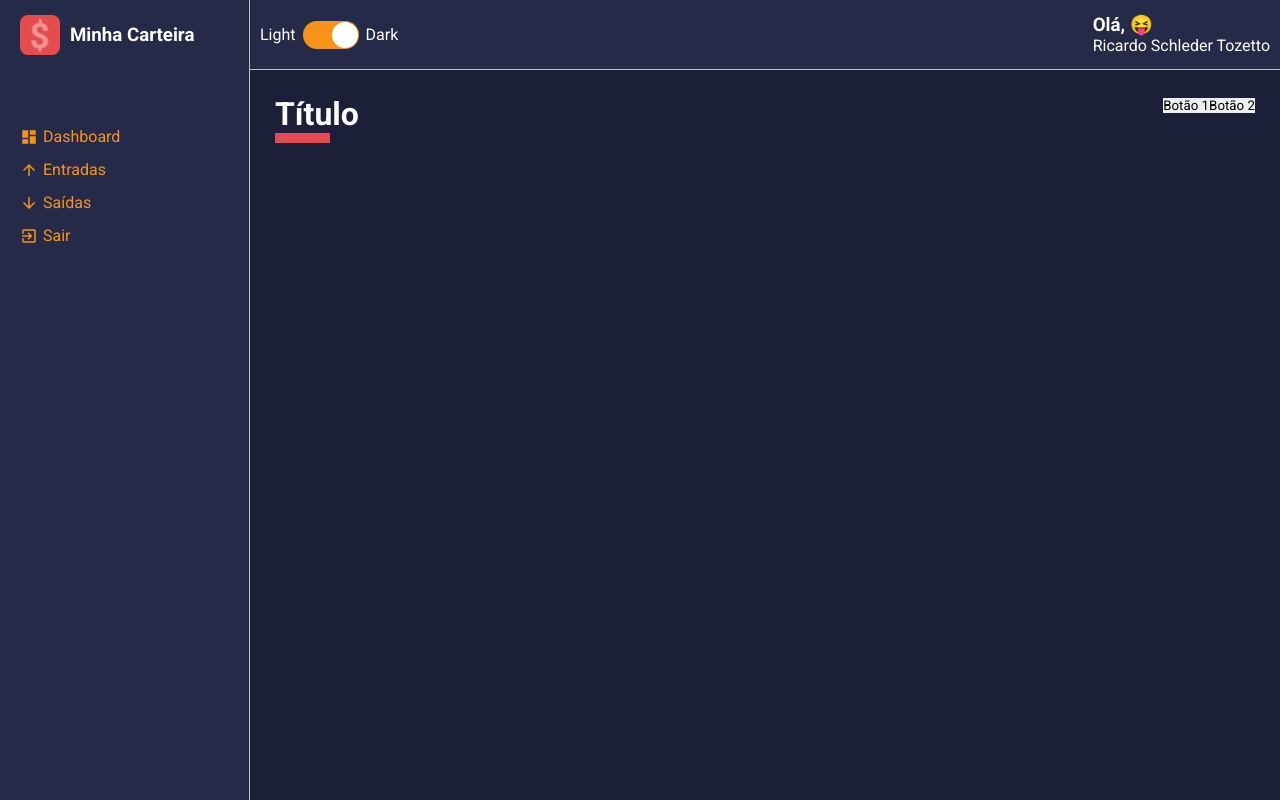
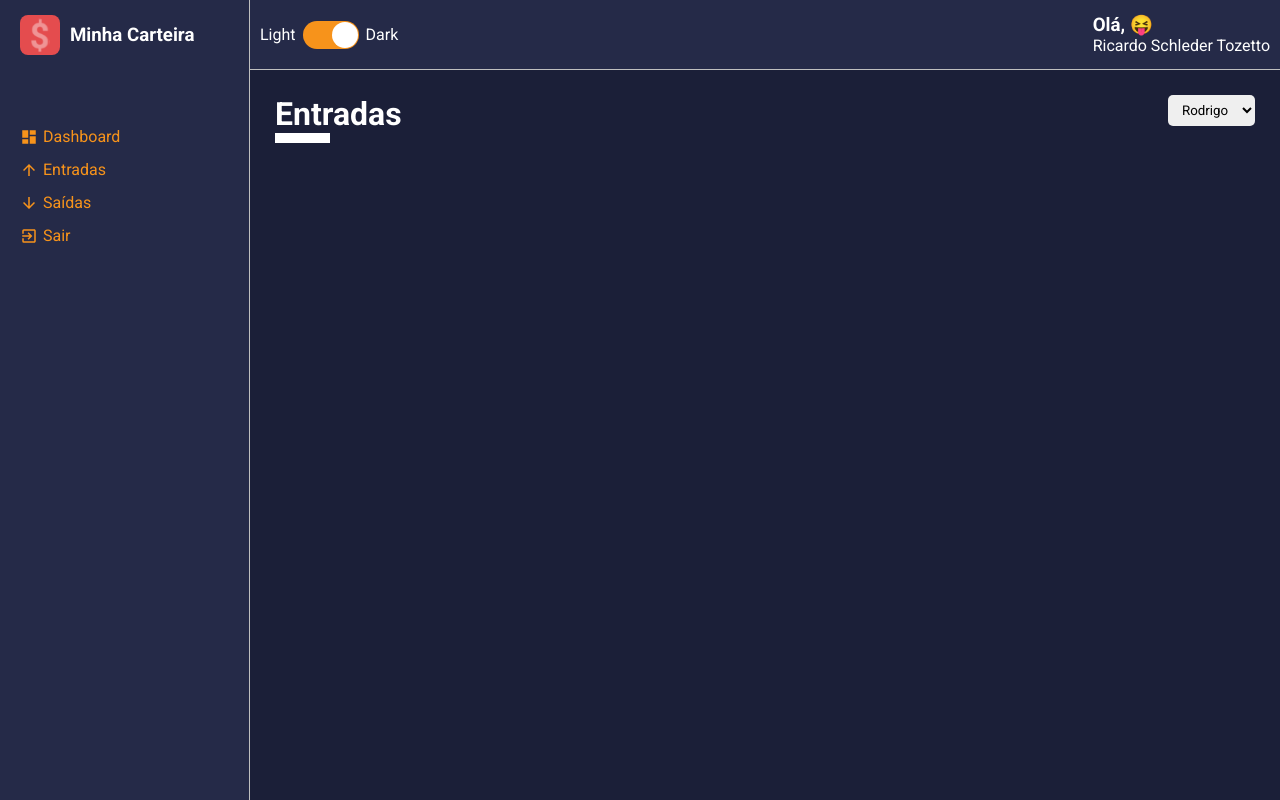
Before and after one commit to RicardoSTozetto/minha-carteira, a React (Create React App) app: page /list/1 in a window 1280 px wide. Built offline with nearby package versions, Linux system fonts and the light colour scheme.

Commit message:
Componente de Select e Header Content Dinâmico

```diff
--- a/src/App.tsx
+++ b/src/App.tsx
@@ -4,6 +4,7 @@
 
 import Layout from './components/Layout'
 import Dashboard from './pages/Dashboard'
+import List from './pages/List'
 import dark from './styles/themes/dark'
 
 const App: React.FC = () => {
@@ -11,7 +12,7 @@
         <ThemeProvider theme={dark}>
             <GlobalStyles />
             <Layout>
-                <Dashboard/>
+                <List/>
             </Layout>
         </ThemeProvider>
     );
--- a/src/components/ContentHeader/index.tsx
+++ b/src/components/ContentHeader/index.tsx
@@ -1,16 +1,27 @@
 import React from 'react'
 
 import {Container, TitleContainer, Controllers} from './styles';
+import SelectInput from '../../components/SelectInput'
 
-const ContentHeader: React.FC = () => {
+interface IContentHeaderProps {
+    title: string;
+    lineColor: string;
+    children: React.ReactNode;
+}
+
+const ContentHeader: React.FC<IContentHeaderProps> = ({
+    title, lineColor, children
+}) => {
+
+
+
     return(
-        <Container>
-            <TitleContainer>
-                <h1>Título</h1>
+        <Container >
+            <TitleContainer lineColor={lineColor}>
+                <h1>{title}</h1>
             </TitleContainer>
             <Controllers>
-                <button type="button">Botão 1</button>
-                <button type="button">Botão 2</button>
+                {children}
             </Controllers>
         </Container>
     );
--- a/src/components/ContentHeader/styles.ts
+++ b/src/components/ContentHeader/styles.ts
@@ -1,5 +1,9 @@
 import  styled  from 'styled-components';
 
+
+interface ITitleContainerProps {
+    lineColor: string;
+}
 
 export const Container = styled.div`
 
@@ -13,7 +17,7 @@
 
 `;
 
-export const TitleContainer = styled.div`
+export const TitleContainer = styled.div<ITitleContainerProps>`
 
     > h1 {
         color: ${props => props.theme.colors.white};
@@ -22,7 +26,7 @@
             content: ''   ;
             display     : block;
             width: 55px;
-            border-bottom: 10px solid ${props => props.theme.colors.warning};;
+            border-bottom: 10px solid ${props => props.lineColor};;
 
         }
     }
@@ -30,6 +34,7 @@
 
 export const Controllers = styled.div`
 
+    display: flex;
 
 
 
--- /dev/null
+++ b/src/components/SelectInput/index.tsx
@@ -0,0 +1,25 @@
+
+import React from 'react'
+
+import {Container} from './styles';
+
+interface ISelectInputProps{
+    options: {
+        value: string | number;
+        label: string | number;
+    }[],
+}
+const SelectInput: React.FC<ISelectInputProps> = ({options}) => {
+    return(
+        <Container>
+            <select>
+                {
+                    options.map(option => (<option value={option.value}>{option.label}</option>))
+
+                }
+            </select>
+        </Container>
+    );
+}
+
+export default SelectInput;
--- /dev/null
+++ b/src/components/SelectInput/styles.ts
@@ -0,0 +1,14 @@
+import styled from 'styled-components'
+
+
+export const Container = styled.div`
+
+    > select{
+        padding: 7px 10px;
+        border-radius: 5px;
+
+        margin-left: 7px;
+
+    }
+
+`;
--- a/src/pages/Dashboard/index.tsx
+++ b/src/pages/Dashboard/index.tsx
@@ -1,12 +1,22 @@
 import React from 'react'
 
 import ContentHeader from '../../components/ContentHeader'
+import SelectInput from '../../components/SelectInput'
+
 import {Container} from './styles'
 
 const Dashboard: React.FC = () => {
+
+    const options = [
+        {value: 'Rodrigo', label: 'Rodrigo'},
+        {value: 'Maria', label: 'Maria'},
+        {value: 'Ana', label: 'Ana'}
+    ]
     return(
         <Container>
-            <ContentHeader/>
+            <ContentHeader title="Dashboard" lineColor="#fff">
+                <SelectInput options={options}/>
+            </ContentHeader>
         </Container>
     );
 }
--- a/src/pages/List/index.tsx
+++ b/src/pages/List/index.tsx
@@ -1,8 +1,24 @@
 import React from 'react'
 
+
+import ContentHeader from '../../components/ContentHeader'
+import SelectInput from '../../components/SelectInput'
+import {Container} from './style'
+
 const List: React.FC = () => {
+
+    const options = [
+        {value: 'Rodrigo', label: 'Rodrigo'},
+        {value: 'Maria', label: 'Maria'},
+        {value: 'Ana', label: 'Ana'}
+    ];
+
     return(
-        <h1>List</h1>
+        <Container>
+             <ContentHeader title="Entradas" lineColor="#fff">
+                <SelectInput options={options}/>
+            </ContentHeader>
+        </Container>
     );
 }
 
--- /dev/null
+++ b/src/pages/List/style.ts
@@ -0,0 +1,4 @@
+import styled from 'styled-components';
+
+
+export const Container = styled.div``;
```
